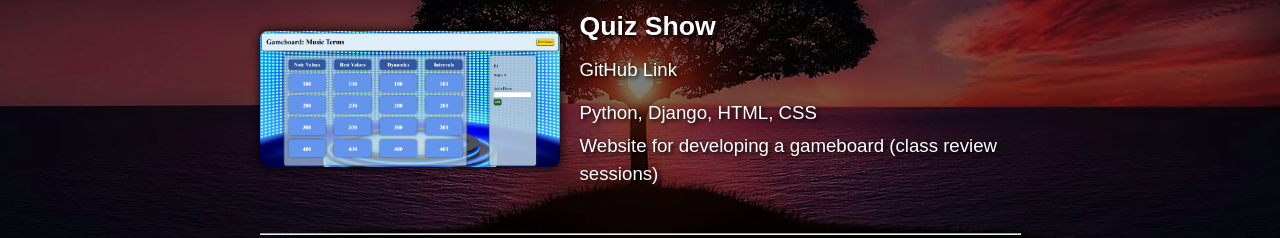
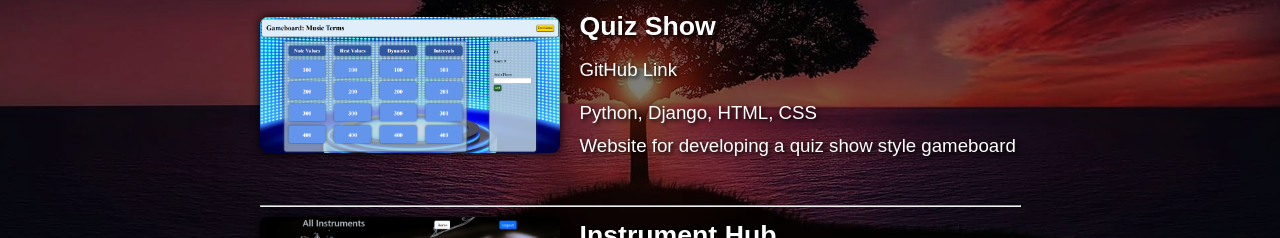
Before and after one commit to Wbradmeyer/vitePortfolio, a Vue app: page / in a window 1280 px wide. Shown: the part 2040-2278 px from the top of the page. Built offline with nearby package versions, Linux system fonts and the light colour scheme.

Commit message:
edit quiz show descr

```diff
--- a/src/components/Projects.vue
+++ b/src/components/Projects.vue
@@ -11,7 +11,7 @@ const projects = [
         alt: "quiz show screenshot",
         link: "https://github.com/Wbradmeyer/quiz_show",
         technologies: "Python, Django, HTML, CSS",
-        description: "Website for developing a gameboard (class review sessions)",
+        description: "Website for developing a quiz show style gameboard",
     },
     {
         title: "Instrument Hub",
```
